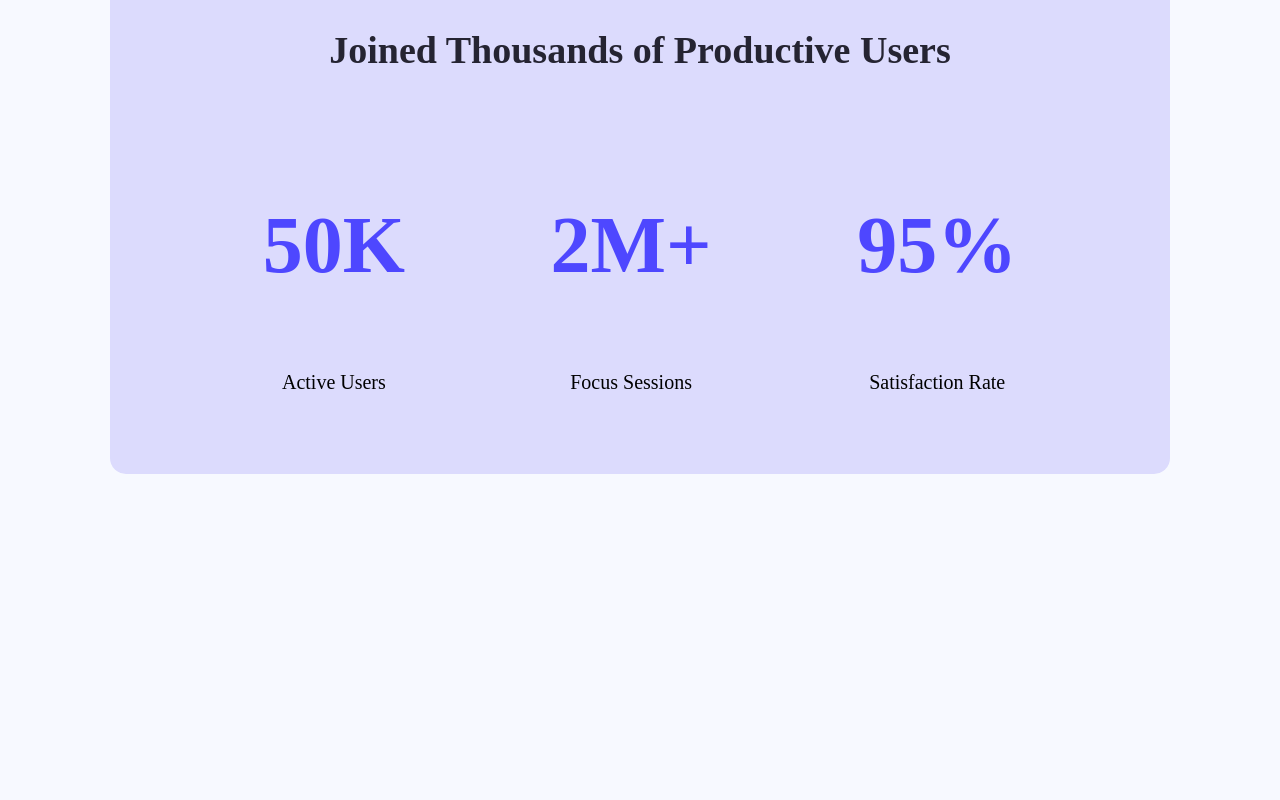
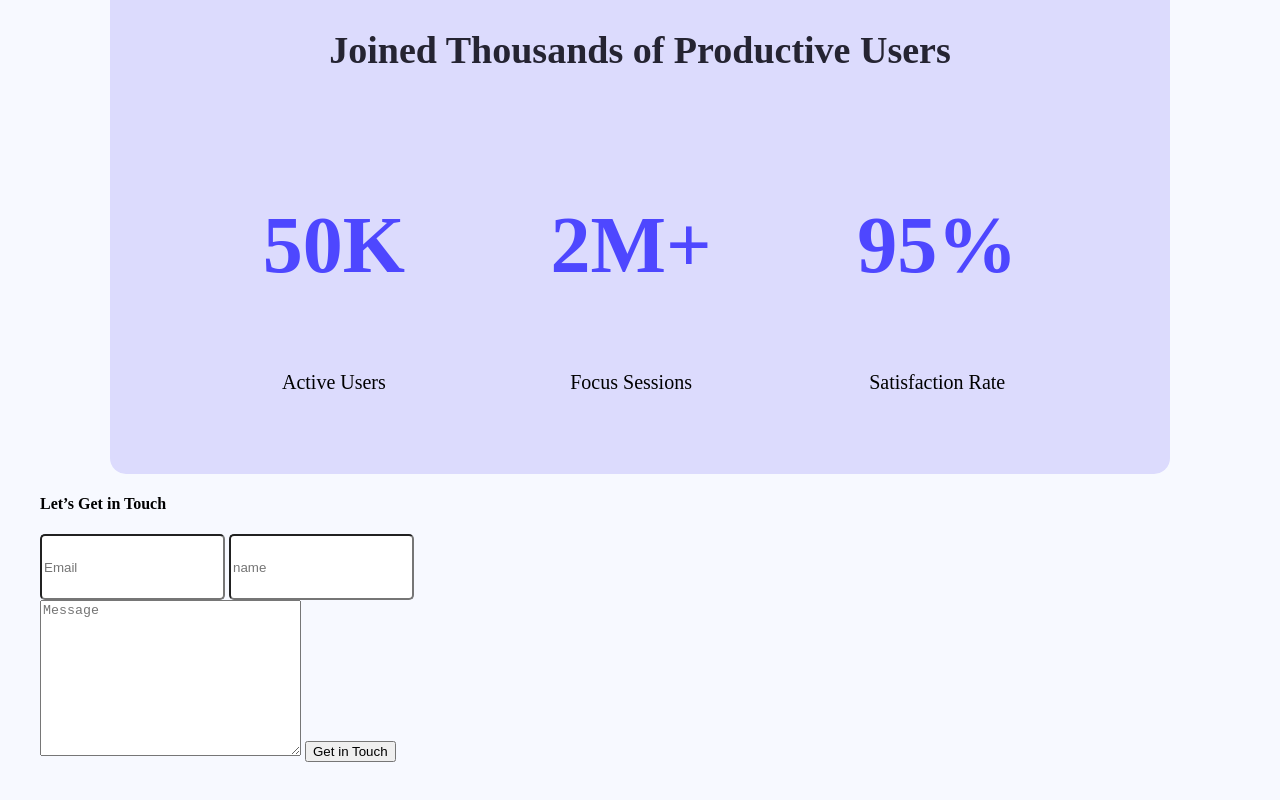
Before and after one commit to fatemaakter121/assignment-01, a plain HTML site: page index.html in a window 1280 px wide. Shown: the part 799-1599 px from the top of the page. Before the commit the page ends 1313 px from the top, so only its background shows below. Drawn offline with Linux system fonts and the light colour scheme; files whose address does not match are found by name.

Commit message:
added changes

```diff
--- a/index.html
+++ b/index.html
@@ -12,6 +12,7 @@
 <link href="https://fonts.googleapis.com/css2?family=Raleway:ital,wght@0,100..900;1,100..900&display=swap" rel="stylesheet">
 
     <link rel="stylesheet" href="styles/style.css">
+    <script src="https://kit.fontawesome.com/c4b2b72fc5.js" crossorigin="anonymous"></script>
 </head>
 <body>
     <header class="header">
@@ -54,8 +55,18 @@
                 </div>
               </div>
             </section>
+               </section>
+               <div class="column"><h4 .raleway-normal>Let’s Get in Touch</h4></div>
+               <div class="column">
+                   <form action="">
+                       <input type="text" name="" id="" placeholder="Email">
+                       <input type="text" name="" id="" placeholder="name">
+                       <textarea name="" id="" cols="30" rows="10" placeholder="Message"></textarea>
+                       <input type="submit" value="Get in Touch">
 
-          </section>
+                   </form>
+               </div>
+
 
     </main>
     <footer>
--- a/styles/style.css
+++ b/styles/style.css
@@ -150,7 +150,7 @@ div h2{
   .items p{
       font-size: 20px ;
       color: #000000;
-      font-weight: 120Hug;
+      font-weight: ;
       margin-top: 8px;
   }
   .item {
@@ -158,3 +158,18 @@ div h2{
     padding: 10px;
     gap: 5px;
   }
+  .column h4{
+    font-weight: bold
+    font-size: 90px
+  }
+
+  .column{
+      width: 50%;
+
+  }
+  .column input[type="text"]{
+      height: 60px;
+      border-radius: 5px;
+      background-color: white;
+      color: #D6DDED;
+  }
```
